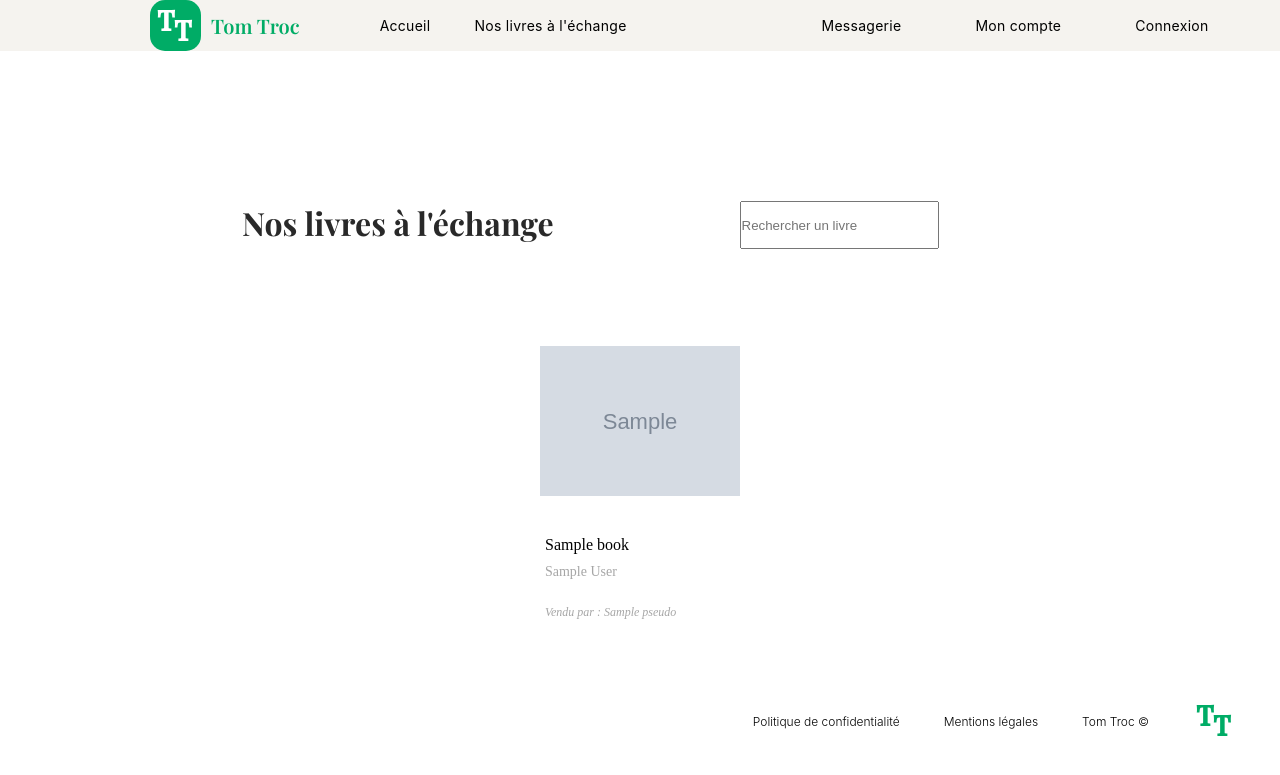
After one commit to Alan971/tom_troc, a PHP site: template views/templates/library.php in a window 1280 px wide. The commit adds this page. Shown: the top 775 px of the page. Run offline with PHP 8.4, Linux system fonts and the light colour scheme; the template is opened without the code that fills it: most values are stand-ins (such as "Sample title", 1, 10 or a date in 2020); grey boxes marked "Sample" are stand-in pictures; some web fonts are replaced.

Commit message:
page library.php

```diff
--- a/css/stylemain.css
+++ b/css/homestyle.css
@@ -152,21 +152,22 @@
 }
 
 .Cards {
-    width: 80%;
+    width: 71%;
     display: flex;
     flex-direction: row;
-    justify-content: space-around;
+    justify-content: center;
+    flex-wrap: wrap;
     padding-bottom: 30px;
 }
 .Card {
-    max-width: 200px;
+    width: 200px;
     height: 324px;
     display: flex;
     flex-direction: column;
     justify-content: left;
+    margin: 20px;
 }
 .Card img {
-    width: 200px;
     height: 200px;
     object-fit: contain;
 }
@@ -189,3 +190,35 @@
     margin: 5px;
     padding-top: 15px;
 }
+/* page library.php */
+#library {
+   width: 100%;
+   min-height: 600px;
+   display: flex;
+   flex-direction: column;
+   align-items: center;
+}
+#titleSearchLibrary {
+    width: 70%;
+    height: auto;
+    display: flex;
+    flex-direction: row;
+    align-items: center;
+    padding: 50px;
+    margin-top: 100px;
+}
+#titleSearchLibrary h2 {
+    width: 50%;
+    height: 50px;
+}
+#titleSearchLibrary form {
+    width: 50%;
+    height: 50px;
+    display: flex;
+    flex-direction: row;
+    justify-content: center;
+}
+#titleSearchLibrary input {
+    width: 50%;
+    height: 48px;
+}
--- a/index.php
+++ b/index.php
@@ -17,7 +17,8 @@ try {
             $bookController->showHome();
             break;
         case 'library':
-
+            $bookController = new BookController();
+            $bookController->showLibrary();
             break;
         case 'singleBook':
 
--- a/models/BookManager.php
+++ b/models/BookManager.php
@@ -39,7 +39,7 @@ public function getBookById($id) : ?Book {
 
 public function getAllBooks(?string $order) : ?array {
 
-    $sql = "SELECT * FROM books AS b ORDER BY b.id " .$order;
+    $sql = "SELECT b.id, b.id_user, b.title, b.author, b.image, b.comment, b.exchange, u.pseudo FROM books b RIGHT JOIN users u ON b.id_user = u.id_user ORDER BY b.id " .$order;
     $result = $this->db->query($sql);
     $bookList = Null;
     while ($book = $result->fetch()) {
--- a/views/templates/home.php
+++ b/views/templates/home.php
@@ -22,11 +22,9 @@
                 <img src=" . $book->getImage() . " alt=". $book->getTitle() .">
                 <h3>". $book->getTitle() ."</h3>
                 <h4>". $book->getAuthor() ."</h4>
-                <p class='author'>Vendu par : ". $book->getTitle() ."</p>
+                <p class='author'>Vendu par : ". $book->getPseudo() ."</p>
              </div>";
-
         }
-
         ?>
     </div>
     <a href="index.php?action=library">Voir tous les livres</a>
@@ -42,7 +40,7 @@
         <li>Parcourez les livres disponibles chez d'autres membres.</li>
         <li>Proposez un échange et discutez avec d'autres pasionnés de lecture.</li>
     </ul>
-    <a href="index.php?action=library.php">Voir tous les livres</a>
+    <a href="index.php?action=library">Voir tous les livres</a>
     <img src="img/tomtroc/Mask group.png" alt="">
     <h2>Nos Valeurs</h2>
     <div id="valeurEtSigle">
--- /dev/null
+++ b/views/templates/library.php
@@ -0,0 +1,25 @@
+<div id="library">
+    <div id="titleSearchLibrary">
+        <h2>Nos livres à l'échange</h2>
+        <form action="">
+            <label for="search" name="search"></label>
+            <input type="text" name="search" id="search" placeholder="Rechercher un livre">
+        </form>
+    </div>
+    <div class="Cards">
+        <?php
+        foreach($books as $book){
+             echo "
+             <div class='Card'>
+                <img src=" . $book->getImage() . " alt=". $book->getTitle() .">
+                <h3>". $book->getTitle() ."</h3>
+                <h4>". $book->getAuthor() ."</h4>
+                <p class='author'>Vendu par : ". $book->getPseudo() ."</p>
+             </div>";
+        }
+        ?>
+    </div>
+
+</div>
+
+<?php
--- a/views/templates/main.php
+++ b/views/templates/main.php
@@ -15,7 +15,7 @@
     <meta name="viewport" content="width=device-width, initial-scale=1.0">
     <title>Tom Troc</title>
     <link rel="stylesheet" href="./css/style.css">
-    <link rel="stylesheet" href="./css/stylemain.css">
+    <link rel="stylesheet" href="./css/homestyle.css">
 </head>
 
 <body>
```
Also changed, not shown: controllers/BookController.php (+13 -1 lines), models/Book.php (+20 -1 lines), img/Hygge.png (added), 1 other file.
